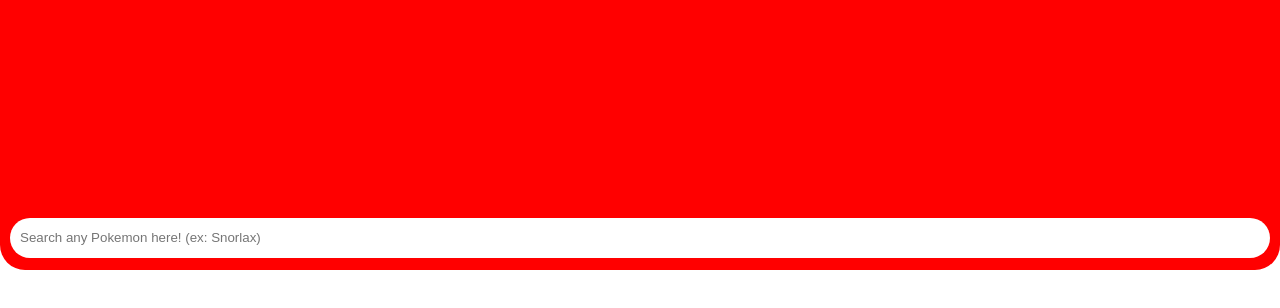
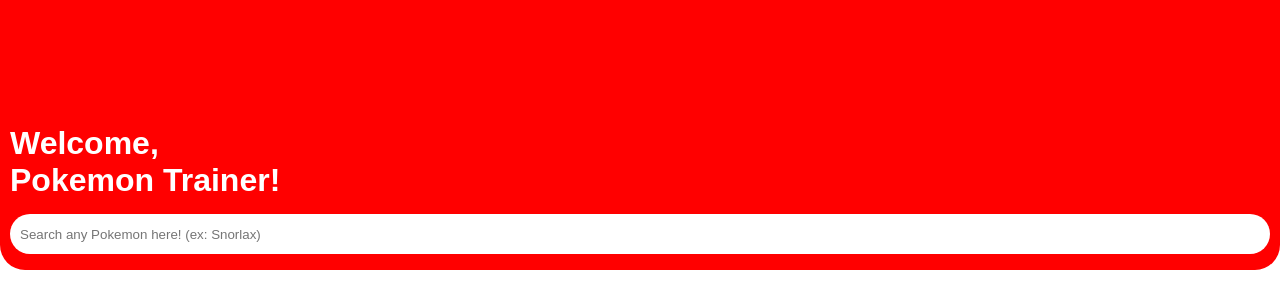
Before and after one commit to syedishmam/pokedex-ts, a React (Create React App) app in the folder pokedex/: page / in a window 1280 px wide. Shown: the top 308 px of the page. Built offline with nearby package versions, Linux system fonts and the light colour scheme.

Commit message:
Welcome banner and margin

```diff
--- a/pokedex/src/components/home/pokemon-search/PokemonSearch.tsx
+++ b/pokedex/src/components/home/pokemon-search/PokemonSearch.tsx
@@ -34,6 +34,10 @@
   render() {
     return (
       <div id="pokemonSearchContainer">
+        <h1 id="welcomeHeader">
+          Welcome, <br />
+          Pokemon Trainer!
+        </h1>
         <SearchBar
           updateSearchQuery={this.updateSearchQuery}
           searchQuery={this.state.searchQuery}
--- a/pokedex/src/components/home/pokemon-search/pokemonSearch.css
+++ b/pokedex/src/components/home/pokemon-search/pokemonSearch.css
@@ -5,3 +5,8 @@
   color: white;
   background-color: #ff0000;
 }
+
+#welcomeHeader {
+  margin-top: 115px;
+  font-family: sans-serif;
+}
--- a/pokedex/src/components/home/pokemon-search/subcomponents/SearchBar.tsx
+++ b/pokedex/src/components/home/pokemon-search/subcomponents/SearchBar.tsx
@@ -12,7 +12,6 @@
   render() {
     return (
       <div id="searchBarContainer">
-        <div id="inputFieldContainer">
         <input
           id="searchTextField"
           type="text"
@@ -21,7 +20,6 @@
           placeholder="Search any Pokemon here! (ex: Snorlax)"
         />
       </div>
-      </div>
     );
   }
 }
--- a/pokedex/src/components/home/pokemon-search/subcomponents/styles/SearchBar.css
+++ b/pokedex/src/components/home/pokemon-search/subcomponents/styles/SearchBar.css
@@ -1,8 +1,5 @@
 #searchBarContainer {
-  margin-top: 207.5px;
-}
-
-#inputFieldContainer {
+  margin-top: 15px;
   display: flex;
 }
 
@@ -10,9 +7,6 @@
   height: 30px;
   padding: 5px 10px;
   border: none;
-}
-
-#searchTextField {
   border-radius: 25px;
   flex-grow: 100;
 }
```
Lines whose indentation alone changed are shown as unchanged.
